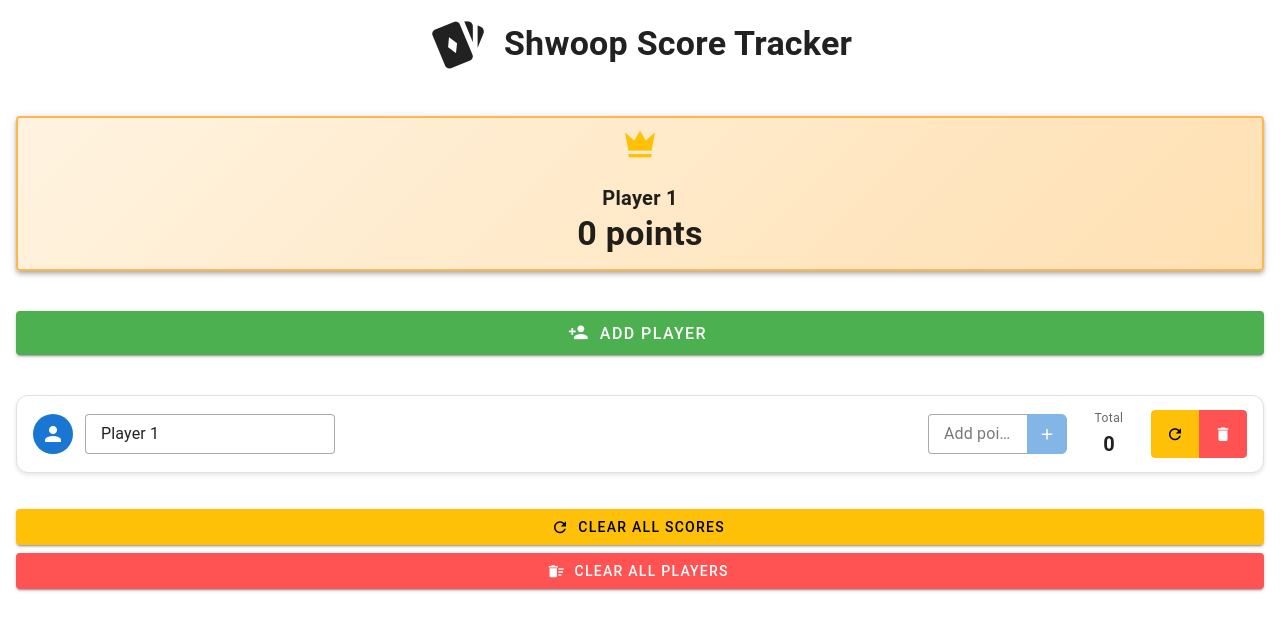
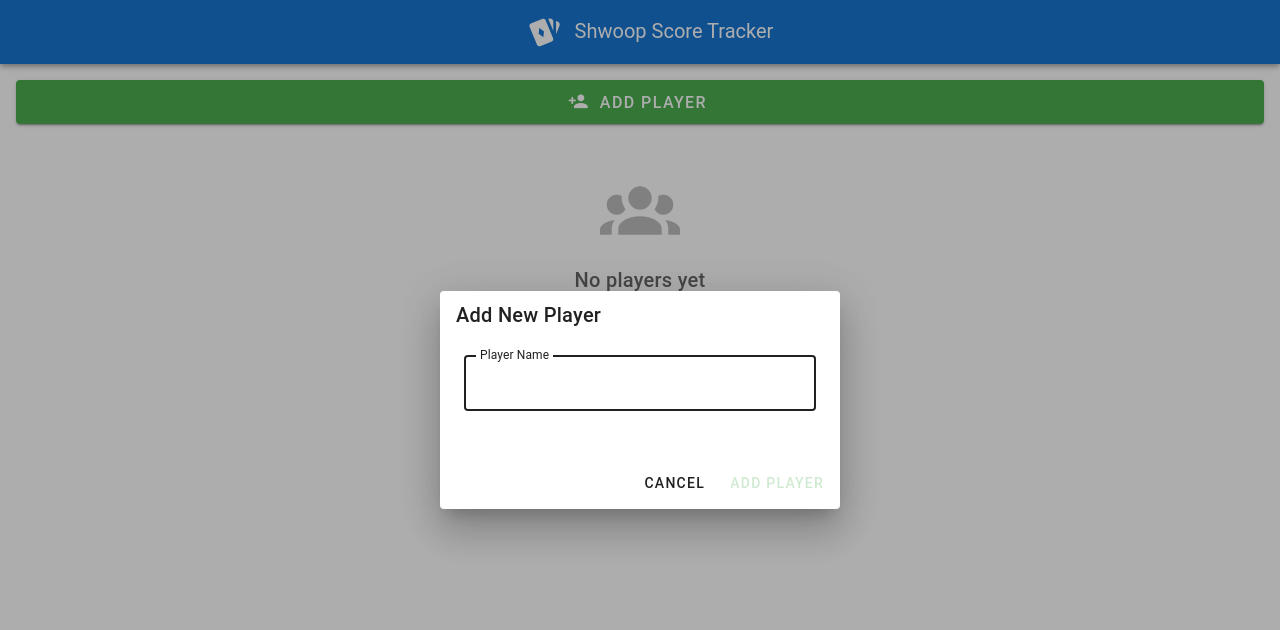
Before and after one commit to PushyPants/shwoop-score-keeper, a Vue app: page / in a window 1280 px wide. Both pictures are taken after a click on the button "ADD PLAYER". Shown: the top 630 px of the page. Built offline with nearby package versions, Linux system fonts and the light colour scheme.

Commit message:
updated for better small-screen styling

```diff
--- a/src/App.vue
+++ b/src/App.vue
@@ -1,19 +1,17 @@
 <template>
   <v-app>
+    <!-- Top App Bar -->
+    <v-app-bar color="primary" dark elevation="4">
+      <v-toolbar-title class="d-flex align-center justify-center w-100">
+        <v-icon class="mr-2" size="large">mdi-cards-playing</v-icon>
+        Shwoop Score Tracker
+      </v-toolbar-title>
+    </v-app-bar>
+
     <v-main>
       <v-container fluid class="pa-4">
-        <!-- Header -->
-        <v-row justify="center" class="mb-4">
-          <v-col cols="12" class="text-center">
-            <h1 class="text-h4 font-weight-bold primary--text">
-              <v-icon class="mr-2" size="large">mdi-cards-playing</v-icon>
-              Shwoop Score Tracker
-            </h1>
-          </v-col>
-        </v-row>
-
         <!-- Leader Section -->
-        <v-row v-if="players.length > 0" justify="center" class="mb-4">
+        <v-row v-if="players.length > 0" justify="center">
           <v-col cols="12">
             <v-card class="leader-card" elevation="4">
               <v-card-text class="text-center py-4">
@@ -30,10 +28,10 @@
         </v-row>
 
         <!-- Add Player Button -->
-        <v-row justify="center" class="mb-4">
+        <v-row justify="center">
           <v-col cols="12">
             <v-btn
-              @click="addPlayer"
+              @click="showAddPlayerDialog = true"
               color="success"
               size="large"
               block
@@ -47,37 +45,56 @@
         <!-- Players List -->
         <v-row v-if="players.length > 0">
           <v-col cols="12">
-            <div class="players-container">
+            <v-list class="players-list">
               <div
                 v-for="(player, index) in players"
                 :key="player.id"
-                class="player-row"
+                class="swipe-item-container"
               >
-                <!-- Player Icon -->
-                <div class="player-icon">
+                <!-- Background Actions -->
+                <div class="swipe-actions">
+                  <!-- Left action (Clear Score) -->
+                  <div class="swipe-action swipe-action-left align-baseline">
+                    <div class="d-flex flex-column justify-center align-center ml-7">
+                      <v-icon color="white" size="24">mdi-refresh</v-icon>
+                      <span class="action-text">Clear</span>
+                    </div>
+                  </div>
+                  <!-- Right action (Delete) -->
+                  <div class="swipe-action swipe-action-right align-end">
+                    <div class="d-flex flex-column justify-center align-center mr-7">
+                      <v-icon color="white" size="24">mdi-delete</v-icon>
+                      <span class="action-text">Delete</span>
+                    </div>
+                  </div>
+                </div>
+
+                <!-- Main List Item -->
+                <v-list-item
+                  class="swipe-item"
+                  :class="{ 'swiping': swipeStates[player.id]?.swiping }"
+                  :style="{ transform: `translateX(${swipeStates[player.id]?.translateX || 0}px)` }"
+                  @touchstart="handleTouchStart($event, player.id)"
+                  @touchmove="handleTouchMove($event, player.id)"
+                  @touchend="handleTouchEnd($event, player.id, index)"
+                  @mousedown="handleMouseDown($event, player.id)"
+                  @mousemove="handleMouseMove($event, player.id)"
+                  @mouseup="handleMouseEnd($event, player.id, index)"
+                  @mouseleave="handleMouseEnd($event, player.id, index)"
+                >
+                  <template v-slot:prepend>
                     <v-avatar color="primary" size="40">
                       <v-icon color="white">mdi-account</v-icon>
                     </v-avatar>
-                </div>
+                  </template>
 
-                <!-- Player Name -->
-                <div class="player-name">
-                  <v-text-field
-                    v-model="player.name"
-                    variant="outlined"
-                    density="compact"
-                    hide-details
-                    min-width="250"
-                    class="player-name-input"
-                    @blur="saveToStorage"
-                  />
-                </div>
+                  <v-list-item-title>{{ player.name }}</v-list-item-title>
+                  <v-list-item-subtitle>{{ player.score }} points</v-list-item-subtitle>
 
-                <!-- Spacer -->
-                <div class="spacer"></div>
-
-                <!-- Score Input with Plus Button -->
-                <div class="score-input-group">
+                  <template v-slot:append>
+                    <div class="actions-section">
+                      <!-- Score Input Group -->
+                      <div class="score-input-group mr-2">
                         <v-text-field
                           v-model.number="scoreInputs[player.id]"
                           @keyup.enter="addScore(player.id)"
@@ -98,44 +115,19 @@
                           class="plus-btn"
                         />
                       </div>
-
-                <!-- Total Score -->
-                <div class="total-score">
-                  <div class="score-label-value">
-                    <span class="text-caption text-medium-emphasis">Total</span>
-                    <span class="text-h6 font-weight-bold primary--text">{{ player.score }}</span>
                     </div>
+                  </template>
+                </v-list-item>
               </div>
-
-                <!-- Action Buttons -->
-                <div class="action-buttons">
-                  <v-btn-group>
-                  <v-btn
-                    color="warning"
-                    size="small"
-                    icon="mdi-refresh"
-                    class="action-btn px-6"
-                    @click="clearPlayerScore(player.id)"
-                  />
-                  <v-btn
-                    color="error"
-                    size="small"
-                    icon="mdi-delete"
-                    class="action-btn px-6"
-                    @click="removePlayer(index)"
-                  />
-                </v-btn-group>
-                </div>
-              </div>
-            </div>
+            </v-list>
           </v-col>
         </v-row>
 
         <!-- Control Buttons -->
-        <v-row v-if="players.length > 0" justify="center" class="mt-6">
+        <v-row v-if="players.length > 0" justify="center" class="mt-2">
           <v-col cols="12">
             <v-row dense>
-              <v-col cols="sm-12 md-6">
+              <v-col cols="12" sm="6">
                 <v-btn
                   @click="showClearScoresDialog = true"
                   color="warning"
@@ -145,7 +137,7 @@
                   Clear All Scores
                 </v-btn>
               </v-col>
-              <v-col cols="sm-12 md-6">
+              <v-col cols="12" sm="6">
                 <v-btn
                   @click="showClearAllDialog = true"
                   color="error"
@@ -169,6 +161,34 @@
         </v-row>
       </v-container>
     </v-main>
+
+    <!-- Add Player Dialog -->
+    <v-dialog v-model="showAddPlayerDialog" max-width="400">
+      <v-card>
+        <v-card-title class="text-h6">Add New Player</v-card-title>
+        <v-card-text>
+          <v-text-field
+            v-model="newPlayerName"
+            label="Player Name"
+            variant="outlined"
+            autofocus
+            @keyup.enter="confirmAddPlayer"
+            :error-messages="playerNameError"
+          />
+        </v-card-text>
+        <v-card-actions>
+          <v-spacer />
+          <v-btn @click="cancelAddPlayer" text>Cancel</v-btn>
+          <v-btn
+            @click="confirmAddPlayer"
+            color="success"
+            :disabled="!isValidPlayerName"
+          >
+            Add Player
+          </v-btn>
+        </v-card-actions>
+      </v-card>
+    </v-dialog>
 
     <!-- Clear All Scores Dialog -->
     <v-dialog v-model="showClearScoresDialog" max-width="400">
@@ -200,6 +220,21 @@
       </v-card>
     </v-dialog>
 
+    <!-- Delete Player Dialog -->
+    <v-dialog v-model="showDeletePlayerDialog" max-width="400">
+      <v-card>
+        <v-card-title class="text-h6">Delete {{ selectedPlayerName }}?</v-card-title>
+        <v-card-text>
+          This will permanently remove {{ selectedPlayerName }} and their score. This cannot be undone.
+        </v-card-text>
+        <v-card-actions>
+          <v-spacer />
+          <v-btn @click="showDeletePlayerDialog = false" text>Cancel</v-btn>
+          <v-btn @click="confirmDeletePlayer" color="error">Delete Player</v-btn>
+        </v-card-actions>
+      </v-card>
+    </v-dialog>
+
     <!-- Clear Player Score Dialog -->
     <v-dialog v-model="showClearPlayerDialog" max-width="400">
       <v-card>
@@ -223,11 +258,20 @@ import { ref, computed, onMounted, watch } from 'vue';
 // Reactive data
 const players = ref([]);
 const scoreInputs = ref({});
+const swipeStates = ref({});
 const showClearScoresDialog = ref(false);
 const showClearAllDialog = ref(false);
 const showClearPlayerDialog = ref(false);
+const showDeletePlayerDialog = ref(false);
+const showAddPlayerDialog = ref(false);
+const newPlayerName = ref('');
 const selectedPlayerId = ref(null);
+const selectedPlayerIndex = ref(null);
 const selectedPlayerName = ref('');
+
+// Swipe constants
+const SWIPE_THRESHOLD = 80;
+const MAX_SWIPE_DISTANCE = 120;
 
 // Computed properties
 const leaderInfo = computed(() => {
@@ -248,23 +292,162 @@ const leaderText = computed(() => {
 
 const leaderScore = computed(() => leaderInfo.value.score);
 
-// Methods
-const addPlayer = () => {
+const isValidPlayerName = computed(() => {
+  return newPlayerName.value.trim().length > 0;
+});
+
+const playerNameError = computed(() => {
+  if (!newPlayerName.value.trim() && newPlayerName.value.length > 0) {
+    return ['Player name cannot be empty'];
+  }
+  if (players.value.some(p => p.name.toLowerCase() === newPlayerName.value.trim().toLowerCase())) {
+    return ['Player name already exists'];
+  }
+  return [];
+});
+
+// Swipe handling methods
+const initSwipeState = (playerId) => {
+  if (!swipeStates.value[playerId]) {
+    swipeStates.value[playerId] = {
+      startX: 0,
+      currentX: 0,
+      translateX: 0,
+      swiping: false,
+      isDragging: false
+    };
+  }
+};
+
+const handleTouchStart = (event, playerId) => {
+  initSwipeState(playerId);
+  const touch = event.touches[0];
+  swipeStates.value[playerId].startX = touch.clientX;
+  swipeStates.value[playerId].isDragging = true;
+  swipeStates.value[playerId].swiping = true;
+};
+
+const handleTouchMove = (event, playerId) => {
+  if (!swipeStates.value[playerId]?.isDragging) return;
+
+  event.preventDefault();
+  const touch = event.touches[0];
+  const deltaX = touch.clientX - swipeStates.value[playerId].startX;
+
+  // Limit swipe distance
+  const clampedDelta = Math.max(-MAX_SWIPE_DISTANCE, Math.min(MAX_SWIPE_DISTANCE, deltaX));
+  swipeStates.value[playerId].translateX = clampedDelta;
+  swipeStates.value[playerId].currentX = touch.clientX;
+};
+
+const handleTouchEnd = (event, playerId, playerIndex) => {
+  if (!swipeStates.value[playerId]?.isDragging) return;
+
+  const deltaX = swipeStates.value[playerId].translateX;
+
+  // Check if swipe threshold was met
+  if (Math.abs(deltaX) > SWIPE_THRESHOLD) {
+    if (deltaX > 0) {
+      // Swiped right - clear score
+      clearPlayerScore(playerId);
+    } else {
+      // Swiped left - delete player (with confirmation)
+      showDeleteConfirmation(playerId, playerIndex);
+    }
+  }
+
+  // Reset swipe state
+  resetSwipeState(playerId);
+};
+
+// Mouse events for desktop support
+const handleMouseDown = (event, playerId) => {
+  initSwipeState(playerId);
+  swipeStates.value[playerId].startX = event.clientX;
+  swipeStates.value[playerId].isDragging = true;
+  swipeStates.value[playerId].swiping = true;
+};
+
+const handleMouseMove = (event, playerId) => {
+  if (!swipeStates.value[playerId]?.isDragging) return;
+
+  const deltaX = event.clientX - swipeStates.value[playerId].startX;
+  const clampedDelta = Math.max(-MAX_SWIPE_DISTANCE, Math.min(MAX_SWIPE_DISTANCE, deltaX));
+  swipeStates.value[playerId].translateX = clampedDelta;
+};
+
+const handleMouseEnd = (event, playerId, playerIndex) => {
+  if (!swipeStates.value[playerId]?.isDragging) return;
+
+  const deltaX = swipeStates.value[playerId].translateX;
+
+  if (Math.abs(deltaX) > SWIPE_THRESHOLD) {
+    if (deltaX > 0) {
+      clearPlayerScore(playerId);
+    } else {
+      showDeleteConfirmation(playerId, playerIndex);
+    }
+  }
+
+  resetSwipeState(playerId);
+};
+
+const resetSwipeState = (playerId) => {
+  if (swipeStates.value[playerId]) {
+    swipeStates.value[playerId].translateX = 0;
+    swipeStates.value[playerId].swiping = false;
+    swipeStates.value[playerId].isDragging = false;
+  }
+};
+
+// Player management methods
+const confirmAddPlayer = () => {
+  if (!isValidPlayerName.value || playerNameError.value.length > 0) return;
+
   const newPlayer = {
     id: Date.now(),
-    name: `Player ${players.value.length + 1}`,
+    name: newPlayerName.value.trim(),
     score: 0
   };
   players.value.push(newPlayer);
   scoreInputs.value[newPlayer.id] = '';
+  initSwipeState(newPlayer.id);
+
+  // Reset dialog
+  newPlayerName.value = '';
+  showAddPlayerDialog.value = false;
   saveToStorage();
 };
 
-const removePlayer = (index) => {
-  const playerId = players.value[index].id;
-  players.value.splice(index, 1);
+const cancelAddPlayer = () => {
+  newPlayerName.value = '';
+  showAddPlayerDialog.value = false;
+};
+
+const showDeleteConfirmation = (playerId, playerIndex) => {
+  const player = players.value.find(p => p.id === playerId);
+  if (player) {
+    selectedPlayerId.value = playerId;
+    selectedPlayerIndex.value = playerIndex;
+    selectedPlayerName.value = player.name;
+    showDeletePlayerDialog.value = true;
+  }
+};
+
+const confirmDeletePlayer = () => {
+  if (selectedPlayerIndex.value !== null) {
+    const playerId = players.value[selectedPlayerIndex.value].id;
+    players.value.splice(selectedPlayerIndex.value, 1);
     delete scoreInputs.value[playerId];
+    delete swipeStates.value[playerId];
     saveToStorage();
+  }
+
+  // Reset dialog state
+  showDeletePlayerDialog.value = false;
+  selectedPlayerId.value = null;
+  selectedPlayerIndex.value = null;
+  selectedPlayerName.value = '';
 };
 
 const isValidScore = (score) => {
@@ -314,6 +497,7 @@ const clearAllScores = () => {
 const clearAll = () => {
   players.value = [];
   scoreInputs.value = {};
+  swipeStates.value = {};
   showClearAllDialog.value = false;
   saveToStorage();
 };
@@ -326,9 +510,10 @@ const loadFromStorage = () => {
   const saved = localStorage.getItem('shwoop-players');
   if (saved) {
     players.value = JSON.parse(saved);
-    // Initialize score inputs for loaded players
+    // Initialize score inputs and swipe states for loaded players
     players.value.forEach(player => {
       scoreInputs.value[player.id] = '';
+      initSwipeState(player.id);
     });
   }
 };
@@ -364,50 +549,81 @@ watch(players, saveToStorage, { deep: true });
   }
 }
 
-.players-container {
+.players-list {
+  padding: 0;
+}
+
+.swipe-item-container {
+  position: relative;
+  margin-bottom: 8px;
+  overflow: hidden;
+  border-radius: 8px;
+  background: white;
+  box-shadow: 0 2px 4px rgba(0,0,0,0.1);
+}
+
+.swipe-actions {
+  position: absolute;
+  top: 0;
+  left: 0;
+  right: 0;
+  bottom: 0;
+  display: flex;
+  z-index: 1;
+}
+
+.swipe-action {
+  flex: 1;
   display: flex;
   flex-direction: column;
-  gap: 12px;
+  align-items: center;
+  justify-content: center;
+  color: white;
+  font-weight: 500;
+  gap: 4px;
 }
 
-.player-row {
+.swipe-action-left {
+  background: linear-gradient(135deg, #ff9800, #f57c00);
+}
+
+.swipe-action-right {
+  background: linear-gradient(135deg, #f44336, #d32f2f);
+}
+
+.action-text {
+  font-size: 12px;
+  text-transform: uppercase;
+  letter-spacing: 0.5px;
+}
+
+.swipe-item {
+  position: relative;
+  z-index: 2;
+  background: white;
+  transition: transform 0.2s ease-out;
+  user-select: none;
+  cursor: grab;
+}
+
+.swipe-item.swiping {
+  transition: none;
+  cursor: grabbing;
+}
+
+.swipe-item:hover {
+  box-shadow: 0 4px 8px rgba(0,0,0,0.12);
+}
+
+.actions-section {
   display: flex;
   align-items: center;
-  background: white;
-  border-radius: 12px;
-  border: 1px solid #e0e0e0;
-  padding: 12px 16px;
-  box-shadow: 0 2px 4px rgba(0,0,0,0.1);
-  transition: transform 0.2s ease-in-out, box-shadow 0.2s ease-in-out;
-  gap: 12px;
-}
-
-.player-row:hover {
-  transform: translateY(-2px);
-  box-shadow: 0 4px 12px rgba(0,0,0,0.15);
-}
-
-.player-icon {
   flex-shrink: 0;
-}
-
-.player-name {
-  flex-shrink: 0;
-  width: 140px;
-}
-
-.player-name-input {
-  max-width: 140px;
-}
-
-.spacer {
-  flex-grow: 1;
 }
 
 .score-input-group {
   display: flex;
   align-items: center;
-  flex-shrink: 0;
 }
 
 .score-input {
@@ -420,35 +636,11 @@ watch(players, saveToStorage, { deep: true });
 }
 
 .plus-btn {
-  flex-shrink: 0;
   border-top-left-radius: 0 !important;
   border-bottom-left-radius: 0 !important;
   border-top-right-radius: 6px !important;
   border-bottom-right-radius: 6px !important;
   margin-left: -1px;
-}
-
-.total-score {
-  flex-shrink: 0;
-  min-width: 60px;
-  text-align: center;
-}
-
-.score-label-value {
-  display: flex;
-  flex-direction: column;
-  align-items: center;
-  line-height: 1.2;
-}
-
-.action-buttons {
-  display: flex;
-  gap: 4px;
-  flex-shrink: 0;
-}
-
-.action-btn {
-  flex-shrink: 0;
 }
 
 /* Mobile optimizations */
@@ -457,41 +649,24 @@ watch(players, saveToStorage, { deep: true });
     padding: 8px !important;
   }
 
-  .player-row {
-    padding: 8px 12px;
-    gap: 8px;
-  }
-
-  .player-name {
-    width: 100px;
-  }
-
-  .player-name-input {
-    max-width: 100px;
-  }
-
   .score-input {
     width: 80px;
   }
 
-  .total-score {
-    min-width: 50px;
-  }
-
-  .score-label-value {
-    font-size: 0.9em;
-  }
-
-  .action-buttons {
-    gap: 2px;
+  .actions-section {
+    gap: 4px;
   }
 }
 
-/* Very small screens - stack score label/value */
+/* Very small screens - stack actions */
 @media (max-width: 480px) {
-  .score-label-value {
-    display: flex;
+  .actions-section {
     flex-direction: column;
+    gap: 8px;
+  }
+
+  .score-input-group {
+    order: 1;
   }
 }
 </style>
```
Lines whose indentation alone changed are shown as unchanged.
